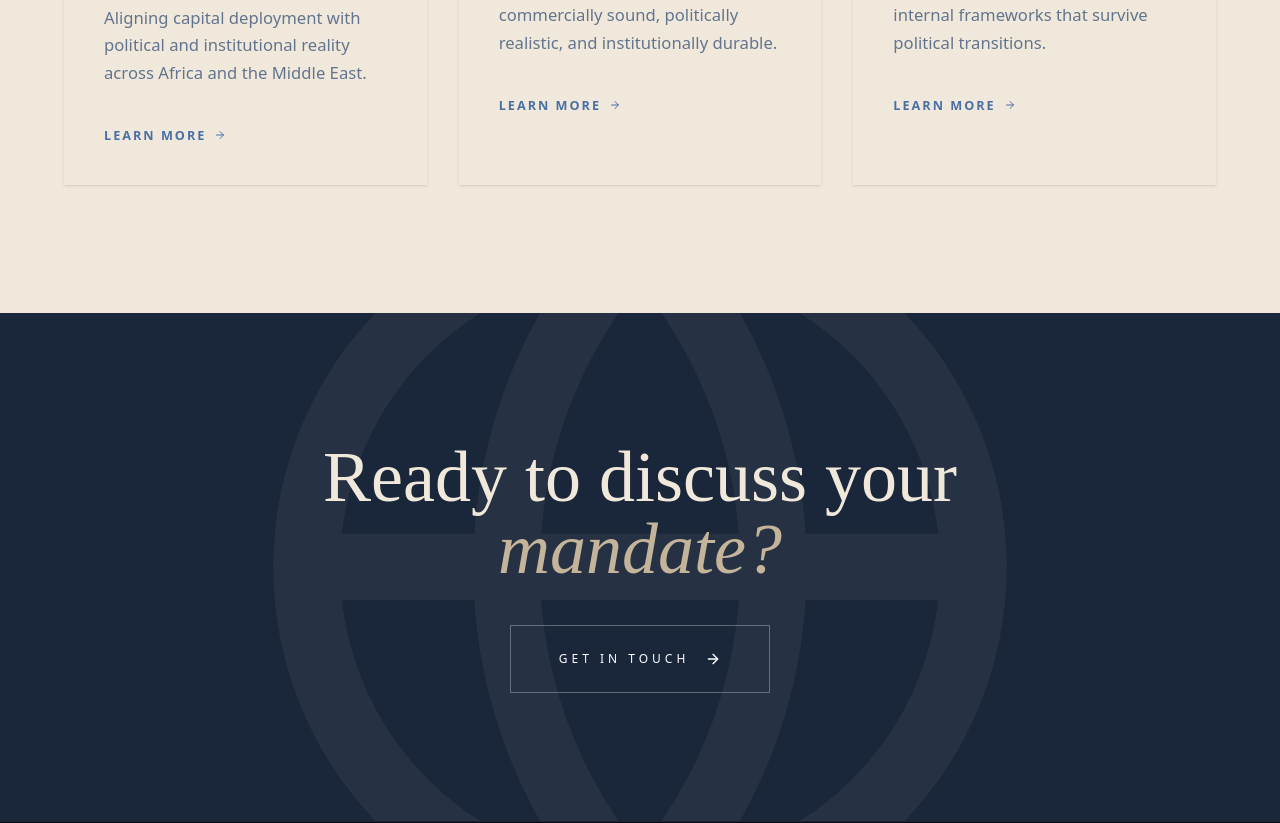
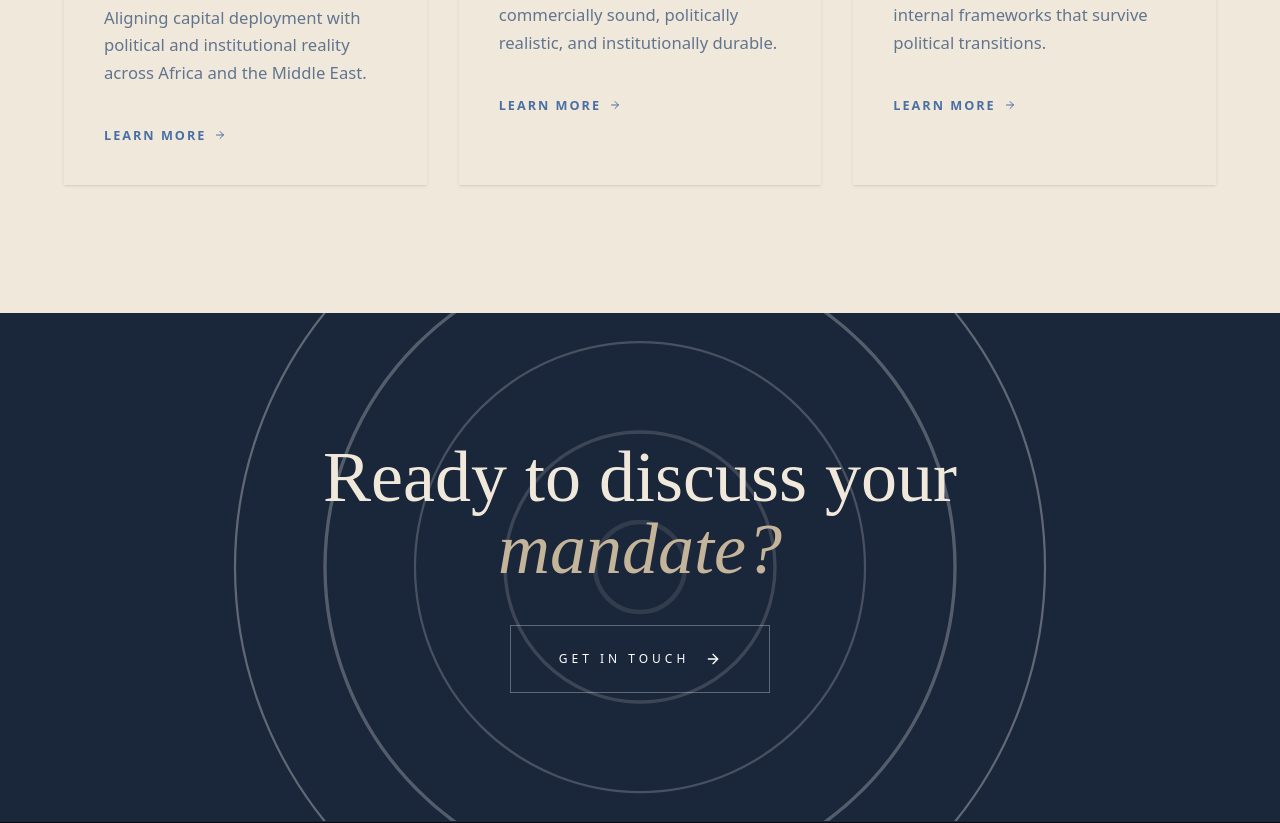
Before and after one commit to aymanfadil-commits/SGL-Site, a React (Vite) app: page / in a window 1280 px wide. Shown: the part 3111-3934 px from the top of the page. Built offline with nearby package versions, Linux system fonts and the light colour scheme.

Commit message:
Update App.tsx

```diff
--- a/src/App.tsx
+++ b/src/App.tsx
@@ -386,8 +386,18 @@ const HomePage = ({ setPage }: { setPage: (p: Page) => void }) => (
 
     {/* CTA */}
     <section className="py-32 px-6 text-center bg-navy-l relative overflow-hidden">
-      <div className="absolute inset-0 opacity-5 pointer-events-none">
-        <Globe className="w-[800px] h-[800px] absolute top-1/2 left-1/2 -translate-x-1/2 -translate-y-1/2 text-white" />
+      <div className="absolute inset-0 opacity-100 pointer-events-none">
+        <svg
+          className="w-[900px] h-[900px] absolute top-1/2 left-1/2 -translate-x-1/2 -translate-y-1/2 text-white"
+          viewBox="0 0 400 400"
+          xmlns="http://www.w3.org/2000/svg"
+        >
+          <circle cx="200" cy="200" r="180" fill="none" stroke="currentColor" strokeWidth="1" opacity="0.3" />
+          <circle cx="200" cy="200" r="140" fill="none" stroke="currentColor" strokeWidth="1.5" opacity="0.25" />
+          <circle cx="200" cy="200" r="100" fill="none" stroke="currentColor" strokeWidth="1" opacity="0.2" />
+          <circle cx="200" cy="200" r="60" fill="none" stroke="currentColor" strokeWidth="1.5" opacity="0.15" />
+          <circle cx="200" cy="200" r="20" fill="none" stroke="currentColor" strokeWidth="2" opacity="0.1" />
+        </svg>
       </div>
       <motion.div
         whileInView={{ opacity: 1, scale: 1 }}
```
